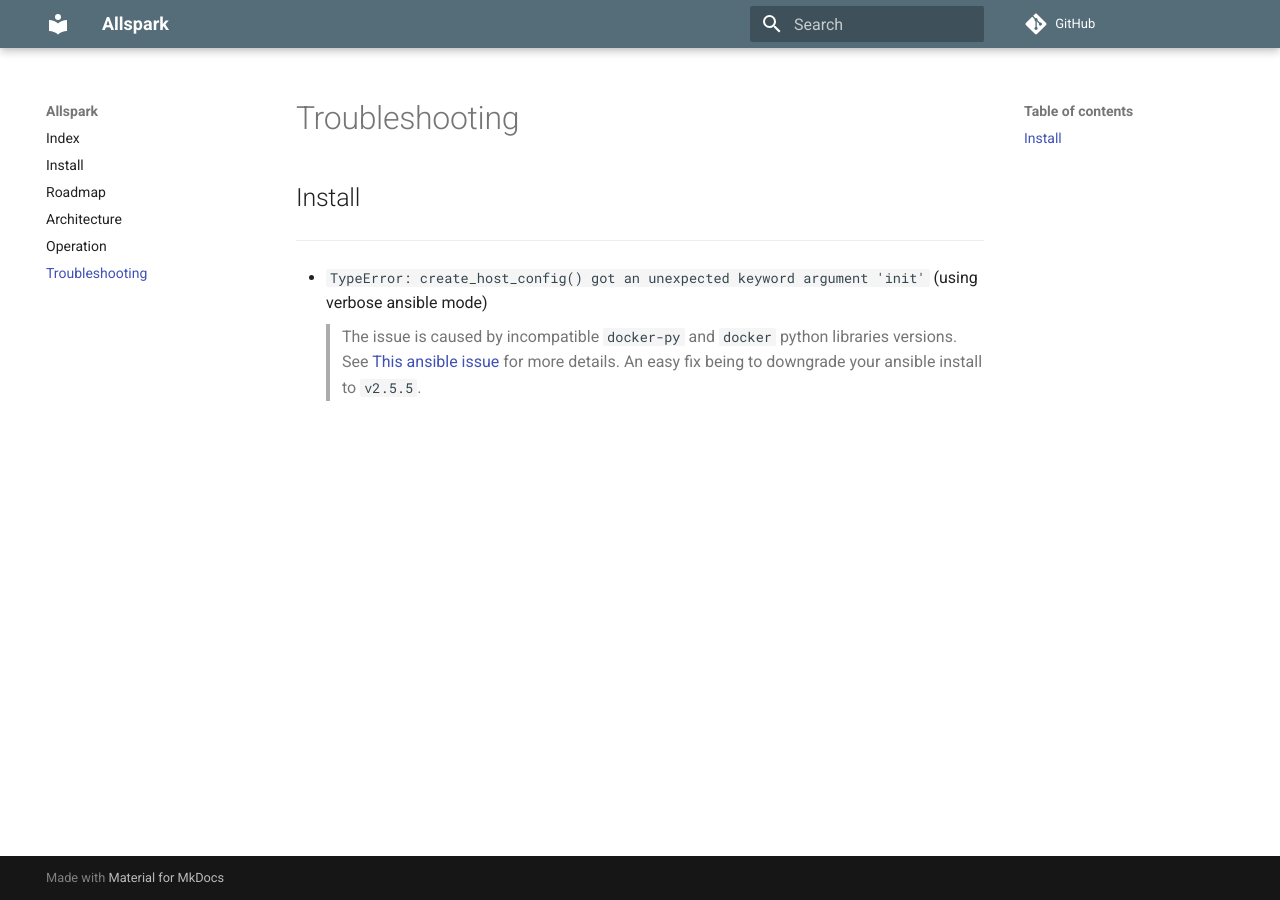
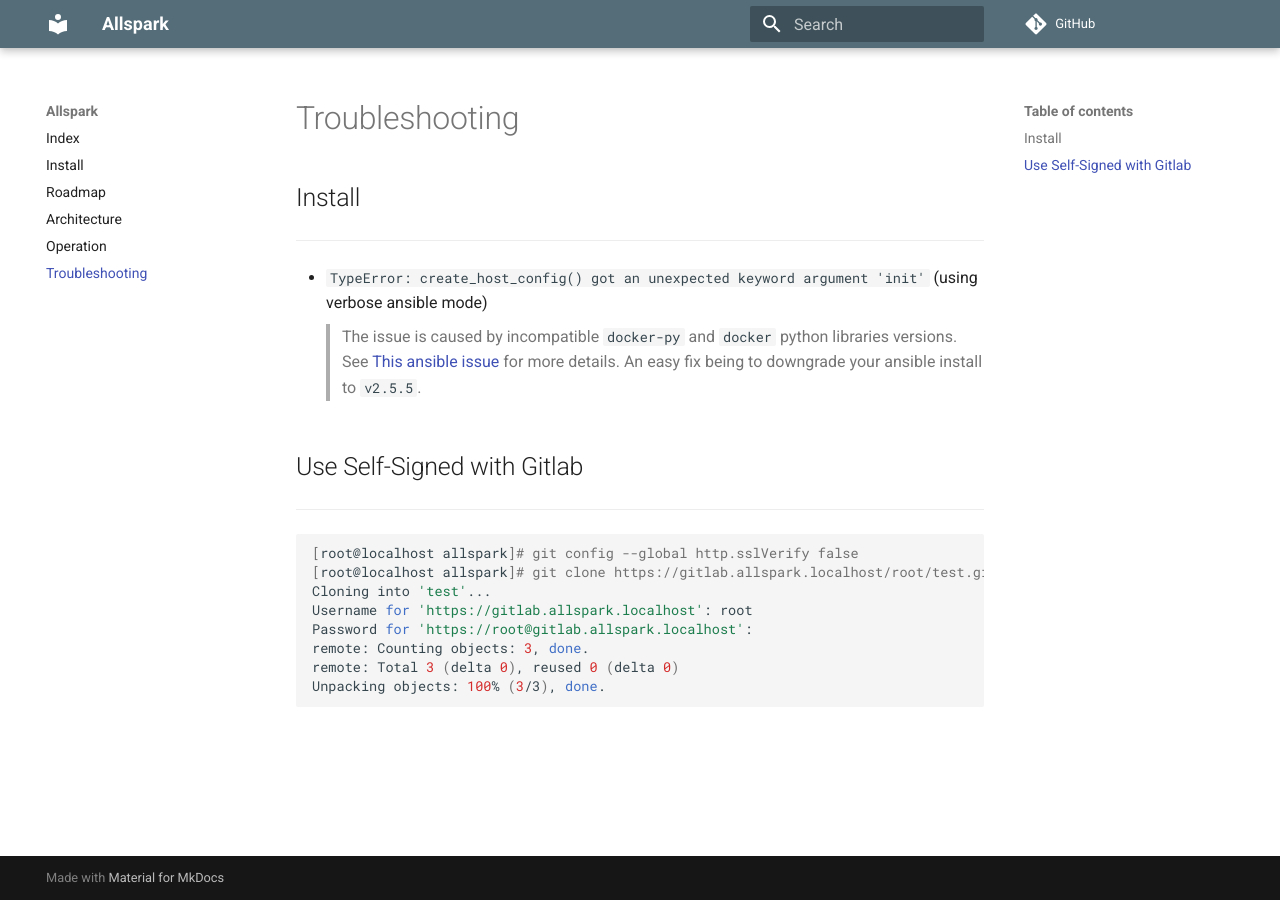
Before and after one commit to actiniumio/allspark, an MkDocs documentation site: the page built from docs/pages/troubleshooting.md, in a window 1280 px wide. Built offline with MkDocs 1.6.1 and Material for MkDocs 9.7.7, drawn with Linux system fonts in a browser that asks for light colours; comment, search, counter and statistics services are not loaded; old or Windows-style settings are respelled for this version of MkDocs.

Commit message:
Update Troubleshoot

````diff
--- a/docs/pages/troubleshooting.md
+++ b/docs/pages/troubleshooting.md
@@ -6,3 +6,17 @@
 - ```TypeError: create_host_config() got an unexpected keyword argument 'init'``` (using verbose ansible mode)
 > The issue is caused by incompatible `docker-py` and `docker` python libraries versions. See [This ansible issue](https://github.com/ansible/ansible/issues/42162) for more details.
 An easy fix being to downgrade your ansible install to `v2.5.5`.
+
+## Use Self-Signed with Gitlab
+---
+
+   ```shell
+   [root@localhost allspark]# git config --global http.sslVerify false
+   [root@localhost allspark]# git clone https://gitlab.allspark.localhost/root/test.git
+   Cloning into 'test'...
+   Username for 'https://gitlab.allspark.localhost': root
+   Password for 'https://root@gitlab.allspark.localhost':
+   remote: Counting objects: 3, done.
+   remote: Total 3 (delta 0), reused 0 (delta 0)
+   Unpacking objects: 100% (3/3), done.
+   ```
````
